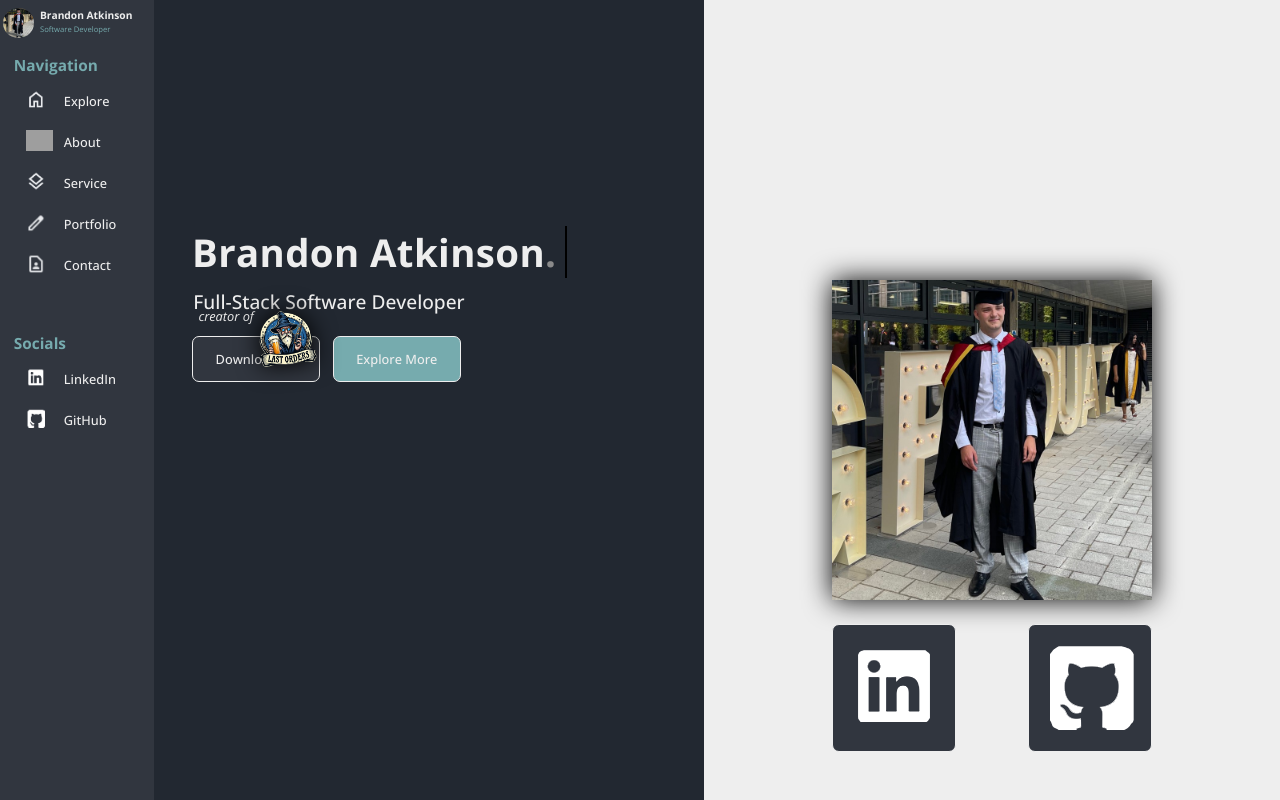
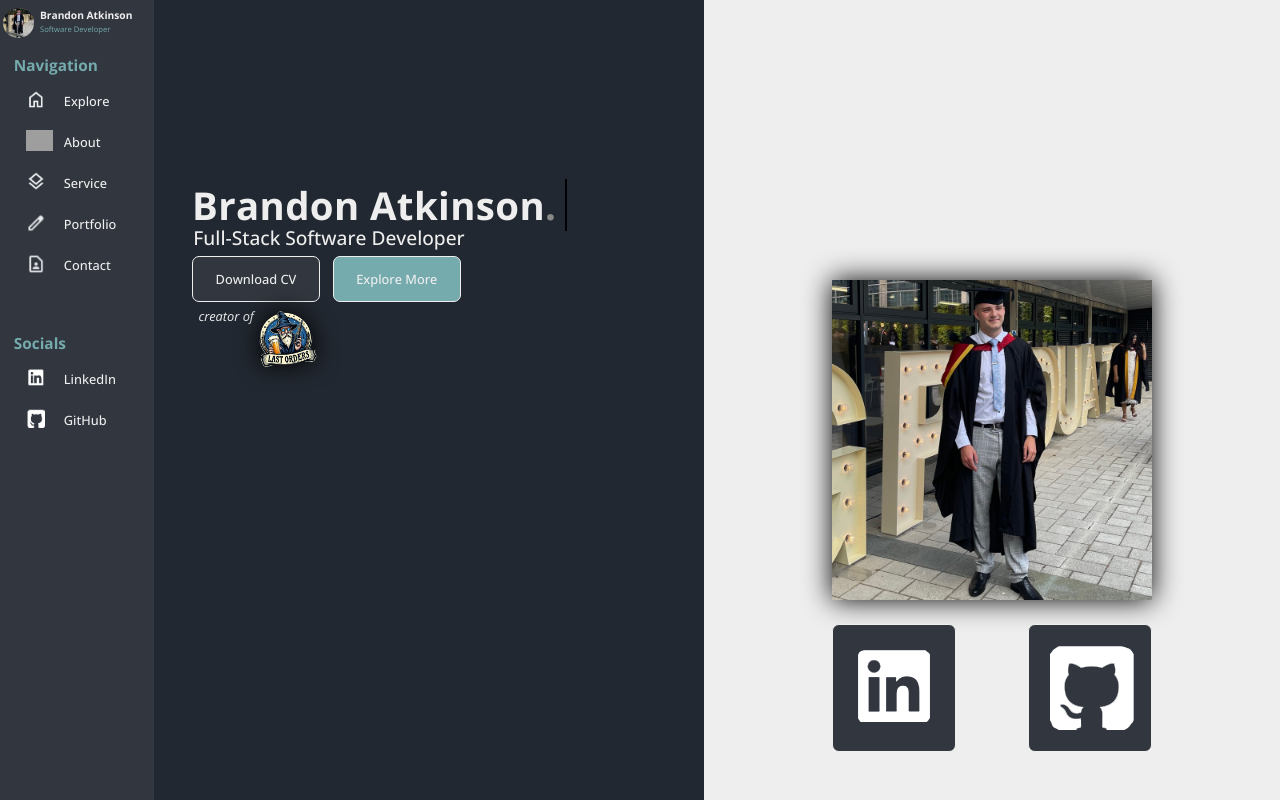
Before and after one commit to itsbrandonowens/brandon_atkinson_portfolio, a React (Create React App) app: page / in a window 1280 px wide. Shown: the top 800 px of the page. Built offline with nearby package versions, Linux system fonts and the light colour scheme; grey boxes are pictures that could not be loaded.

Commit message:
margin fixes

```diff
--- a/src/components/IndexPage.jsx
+++ b/src/components/IndexPage.jsx
@@ -23,6 +23,7 @@ const IndexPage = () => {
             <h2 className="job_role_text">Full-Stack Software Developer</h2>
             <a href={brandon_cv} target="_blank" ><button className="index_hire_me_button"> Download CV </button></a>
             <button className="index_explore_more_button" onClick={aboutHandler}> Explore More </button>
+
             <h2 className='creator_text'>creator of</h2>
             <img src={loLogo} className='creator_lo_logo' alt="Last Orders Logo"></img>
 
--- a/src/styles/IndexPage.css
+++ b/src/styles/IndexPage.css
@@ -429,7 +429,7 @@
 
     .full_name_text {
         position: absolute;
-        top: 25%;
+        margin-top: 14%;
         left: 15%;
         font-family: "Open Sans", sans-serif;
         color: #EEEEEE;
@@ -468,7 +468,7 @@
 
     .job_role_text {
         position: absolute;
-        top: 34%;
+        margin-top: 17.5%;
         left: 15.1%;
         font-size: 1.5vw;
         font-family: "Open Sans", sans-serif;
@@ -484,7 +484,7 @@
 
     .index_hire_me_button {
         position: absolute;
-        top: 42%;
+        margin-top: 20%;
         left: 15%;
         padding-top: 1%;
         padding-bottom: 1%;
@@ -507,7 +507,7 @@
 
     .index_explore_more_button {
         position: absolute;
-        top: 42%;
+        margin-top: 20%;
         left: 26%;
         padding-top: 1%;
         padding-bottom: 1%;
```
